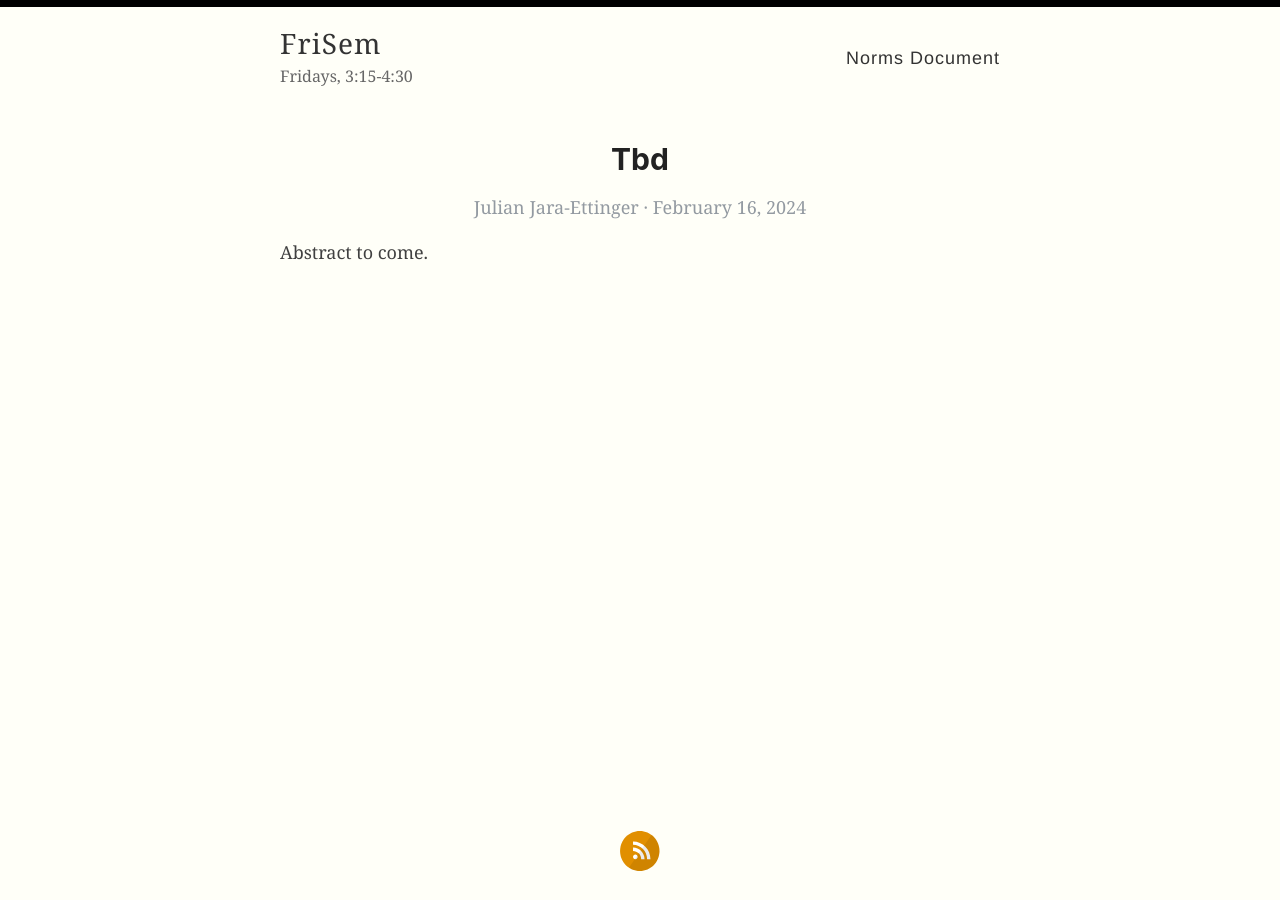
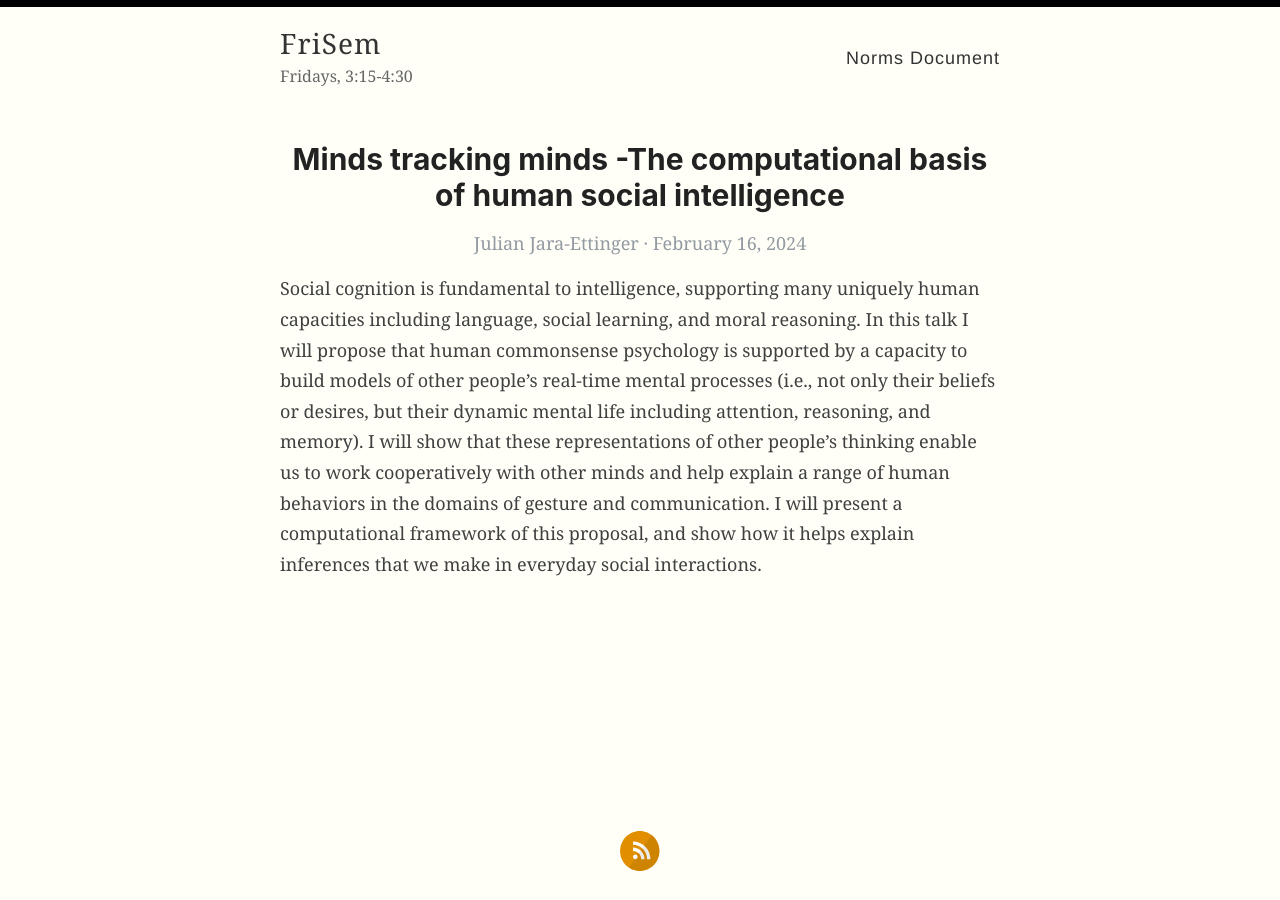
Before and after one commit to frisem/frisem.github.io, a Jekyll site: the page built from _posts/2024-02-16-Julian-Jara-Ettinger.md, in a window 1280 px wide. Built offline with Jekyll 4.4.1, drawn with Linux system fonts in a browser that asks for light colours.

Commit message:
title and abstracc

```diff
--- a/_posts/2024-02-16-Julian-Jara-Ettinger.md
+++ b/_posts/2024-02-16-Julian-Jara-Ettinger.md
@@ -1,7 +1,7 @@
 ---
 layout: post
-title: Tbd
+title: Minds tracking minds -The computational basis of human social intelligence
 speaker: Julian Jara-Ettinger
 ---
 
-Abstract to come.
+Social cognition is fundamental to intelligence, supporting many uniquely human capacities including language, social learning, and moral reasoning. In this talk I will propose that human commonsense psychology is supported by a capacity to build models of other people’s real-time mental processes (i.e., not only their beliefs or desires, but their dynamic mental life including attention, reasoning, and memory). I will show that these representations of other people’s thinking enable us to work cooperatively with other minds and help explain a range of human behaviors in the domains of gesture and communication. I will present a computational framework of this proposal, and show how it helps explain inferences that we make in everyday social interactions.
```
